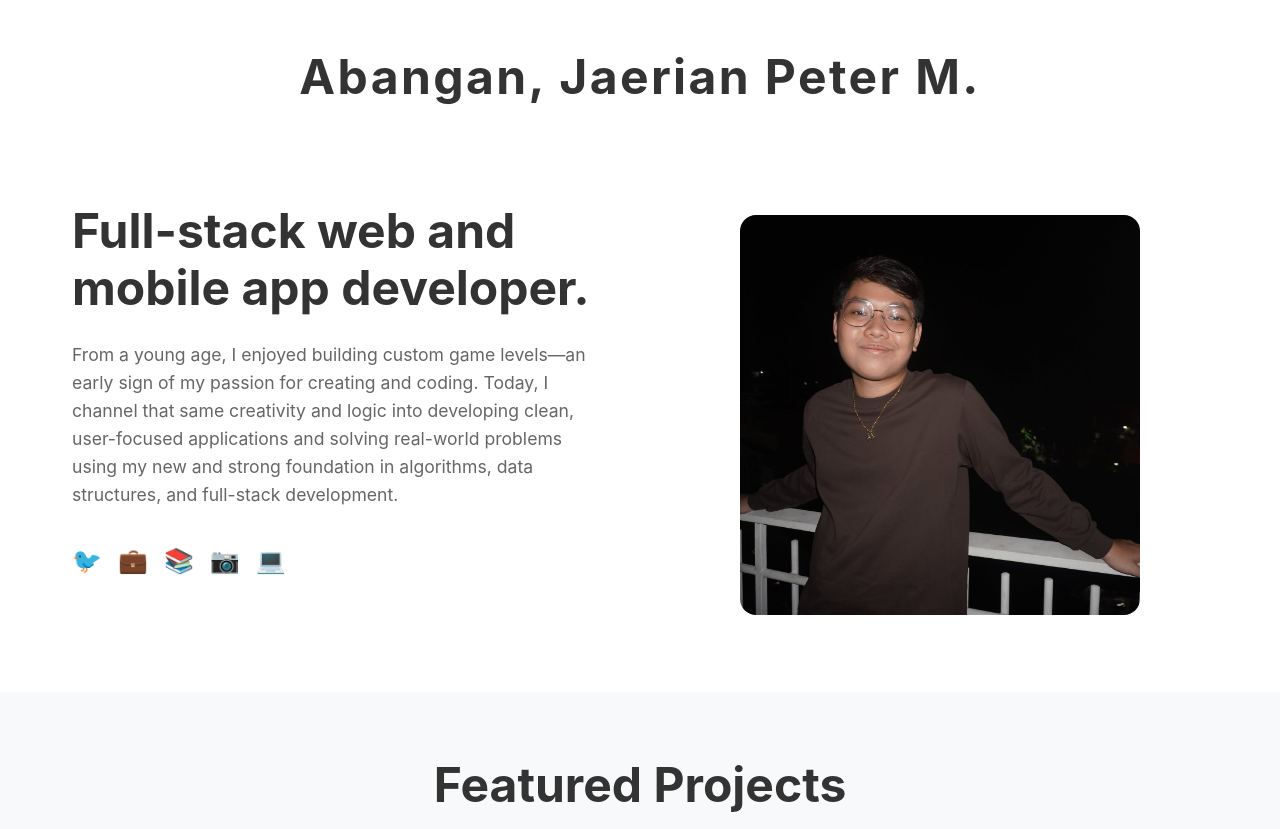
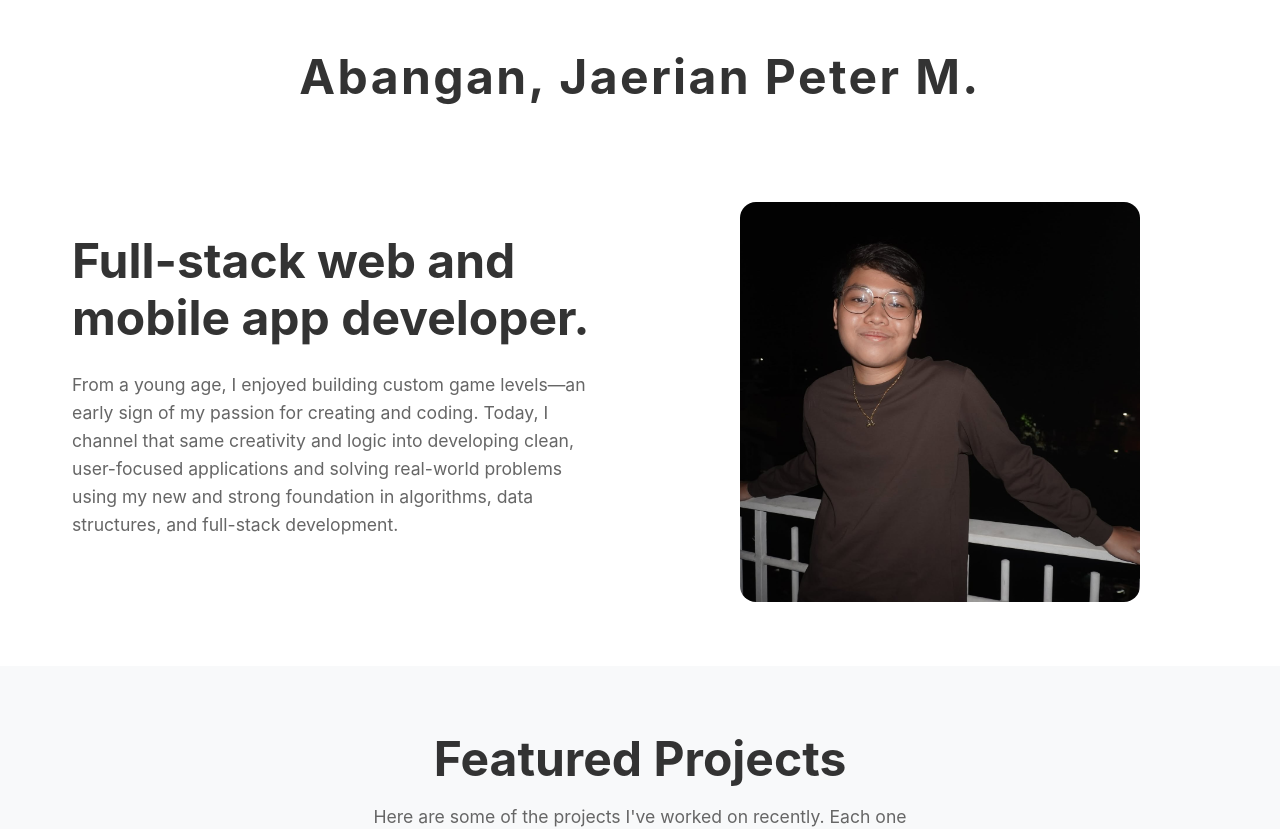
Before and after one commit to RainVar/portfolio_rainvar, a Next.js app: page / in a window 1280 px wide. Shown: the top 829 px of the page. Built offline with nearby package versions, Linux system fonts and the light colour scheme.

Commit message:
feat: removed social media icons

```diff
--- a/src/app/page.tsx
+++ b/src/app/page.tsx
@@ -58,15 +58,6 @@ export default function About() {
             and solving real-world problems using my new and strong foundation in algorithms, data structures, and
             full-stack development.
           </p>
-
-          {/* Social Icons */}
-          <div className="social-icons">
-            <a href="#" className="social-icon">🐦</a>
-            <a href="#" className="social-icon">💼</a>
-            <a href="#" className="social-icon">📚</a>
-            <a href="#" className="social-icon">📷</a>
-            <a href="#" className="social-icon">💻</a>
-          </div>
         </div>
 
         <div className="profile-container">
```
